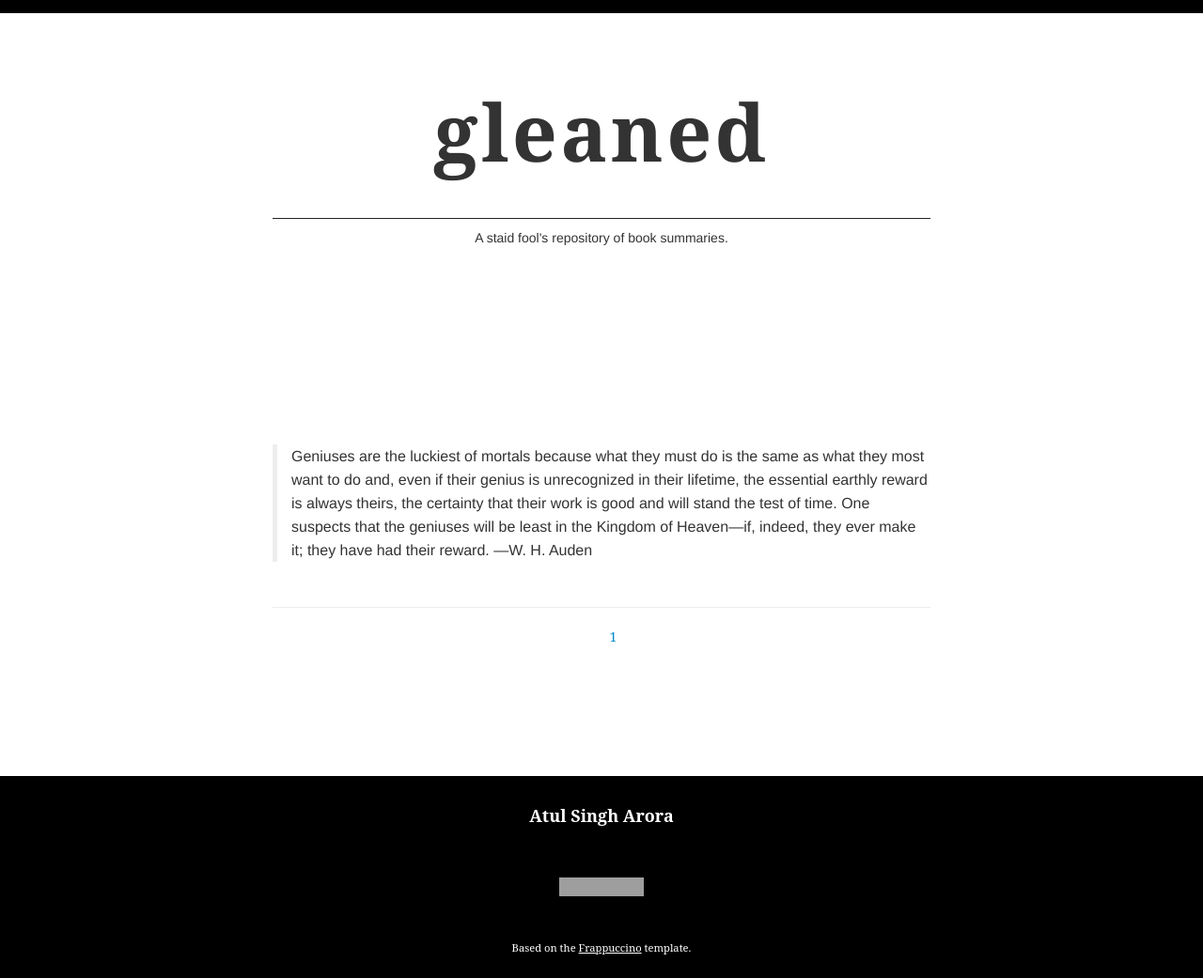
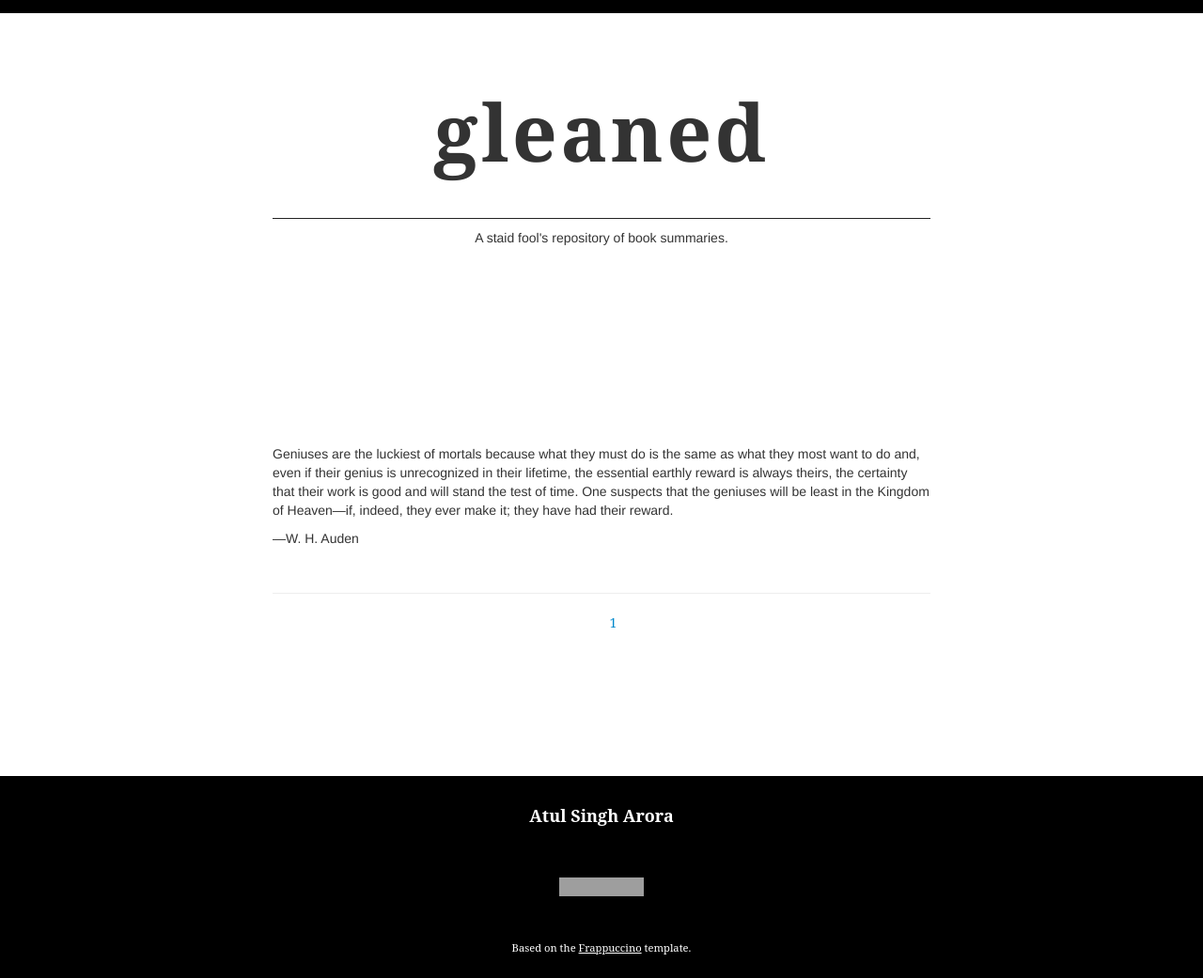
Before and after one commit to gleaned/gleaned.github.io, a Jekyll site: the page built from index.html, in a window 1280 px wide. Shown: the whole page at 94% size. Built offline with Jekyll 4.4.1, drawn with Linux system fonts in a browser that asks for light colours; some web fonts are replaced; grey boxes are pictures that could not be loaded.

```diff
--- a/index.html
+++ b/index.html
@@ -11,7 +11,9 @@ title: Mainpage
     		<section class="content">
     		  <h1>gleaned</h1>
           <p style="text-align:center;margin-bottom:15em">A staid fool's repository of book summaries.</p>
-          <blockquote><p>Geniuses are the luckiest of mortals because what they must do is the same as what they most want to do and, even if their genius is unrecognized in their lifetime, the essential earthly reward is always theirs, the certainty that their work is good and will stand the test of time. One suspects that the geniuses will be least in the Kingdom of Heaven—if, indeed, they ever make it; they have had their reward. —W. H. Auden</p></blockquote>
+          <p>Geniuses are the luckiest of mortals because what they must do is the same as what they most want to do and, even if their genius is unrecognized in their lifetime, the essential earthly reward is always theirs, the certainty that their work is good and will stand the test of time. One suspects that the geniuses will be least in the Kingdom of Heaven—if, indeed, they ever make it; they have had their reward.</p>
+          <p>—W. H. Auden</p>
+
     		</section>
     		<ul class="entries">
     		{% for post in paginator.posts %}
```
